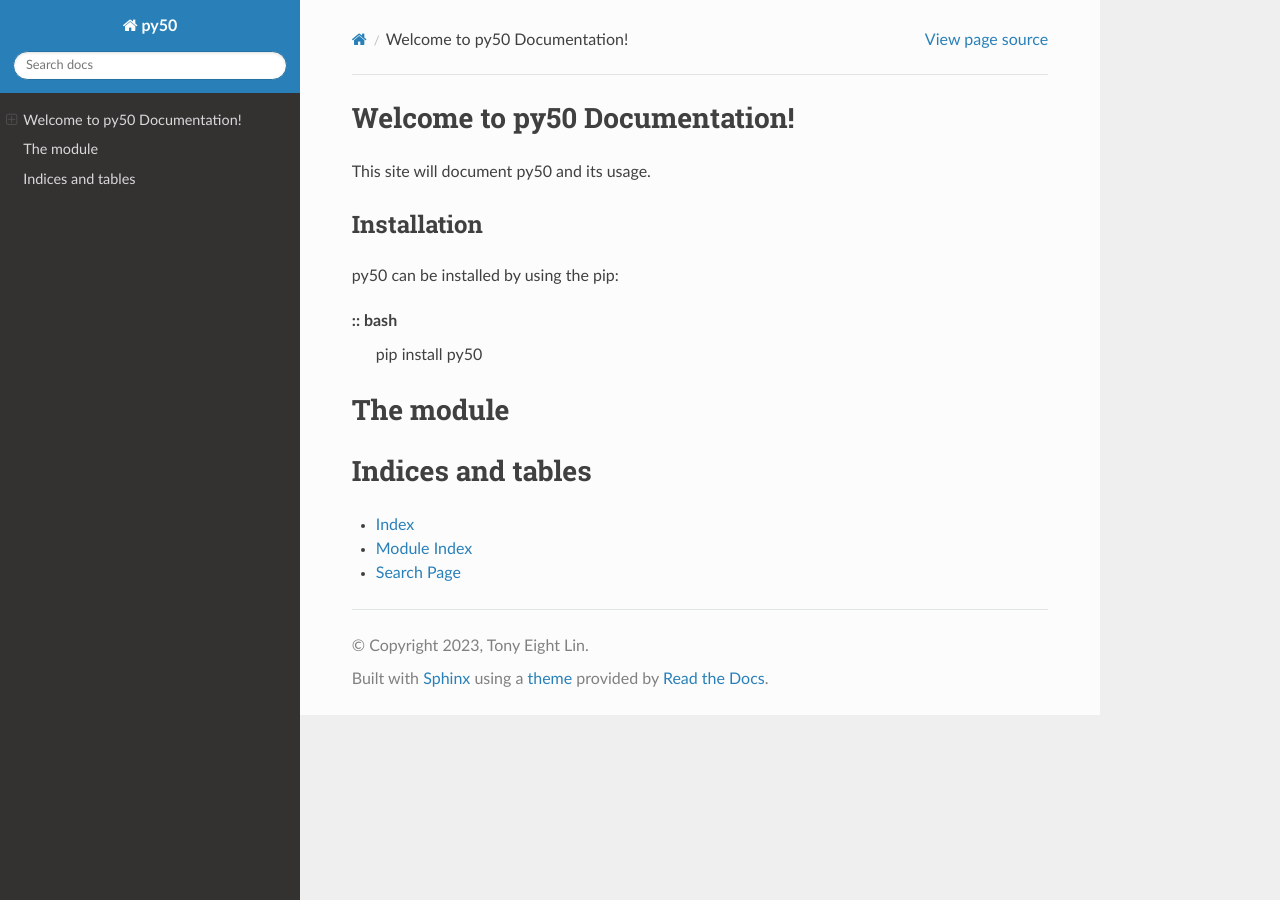
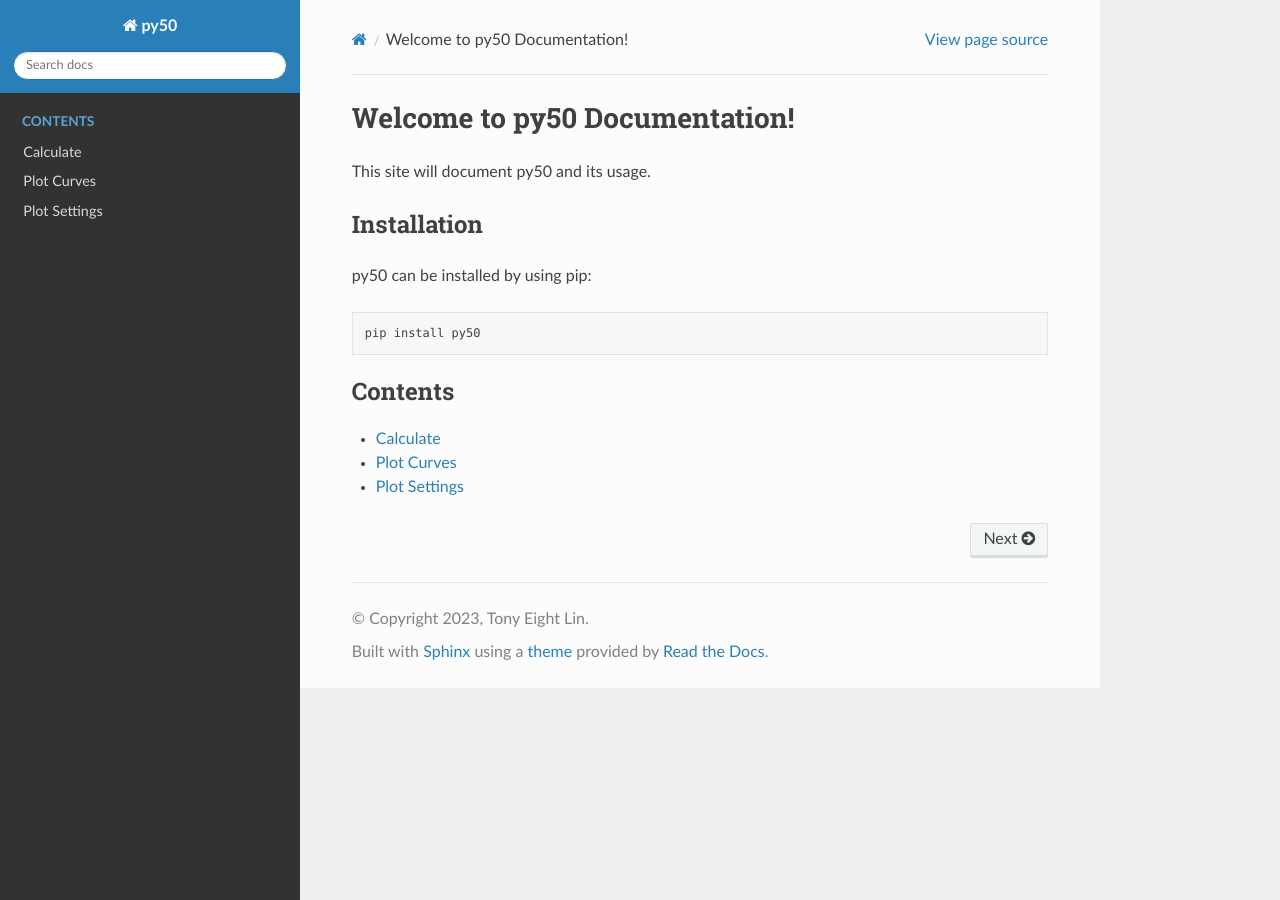
Before and after one commit to tlint101/py50, a Sphinx documentation site: the page built from docs/index.rst, in a window 1280 px wide. Built offline with Sphinx 7.4.7 and the Read the Docs theme 2.0.0, drawn with Linux system fonts in a browser that asks for light colours.

Commit message:
Update documents in docs directory

```diff
--- a/docs/conf.py
+++ b/docs/conf.py
@@ -1,3 +1,9 @@
+import os
+import sys
+
+sys.path.insert(0, os.path.abspath('../py50/'))
+
+
 # Configuration file for the Sphinx documentation builder.
 #
 # For the full list of built-in configuration values, see the documentation:
@@ -15,6 +21,7 @@ release = 'v0.1.0'
 # https://www.sphinx-doc.org/en/master/usage/configuration.html#general-configuration
 
 extensions = [
+    'sphinx.ext.autodoc',
     'sphinx_rtd_theme'
 ]
 
--- a/docs/index.rst
+++ b/docs/index.rst
@@ -6,23 +6,17 @@ This site will document py50 and its usage.
 Installation
 ------------
 
-py50 can be installed by using the pip:
+py50 can be installed by using pip:
 
-:: bash
+.. code-block:: python
+
    pip install py50
 
-The module
-================================
 
 .. toctree::
-   :maxdepth: 2
-   :caption: Contents:
+   :caption: Contents
+   :maxdepth: 1
 
-
-
-Indices and tables
-==================
-
-* :ref:`genindex`
-* :ref:`modindex`
-* :ref:`search`
+   calculate
+   plotcurve
+   plot_settings
```
Also changed, not shown: docs/calculate.rst (added, +12 -0 lines), docs/plot_settings.rst (added, +33 -0 lines), docs/plotcurve.rst (added, +12 -0 lines).
